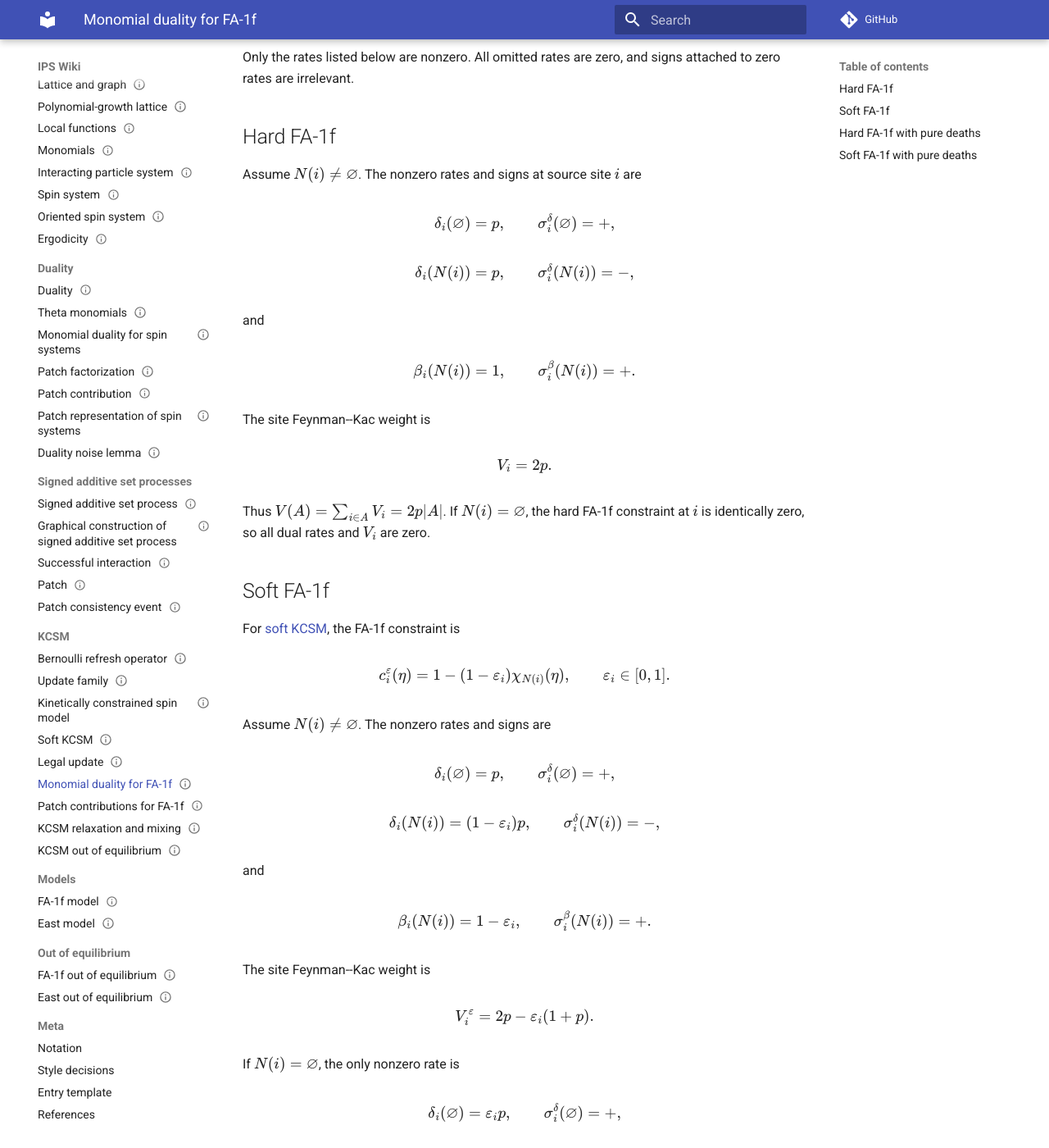
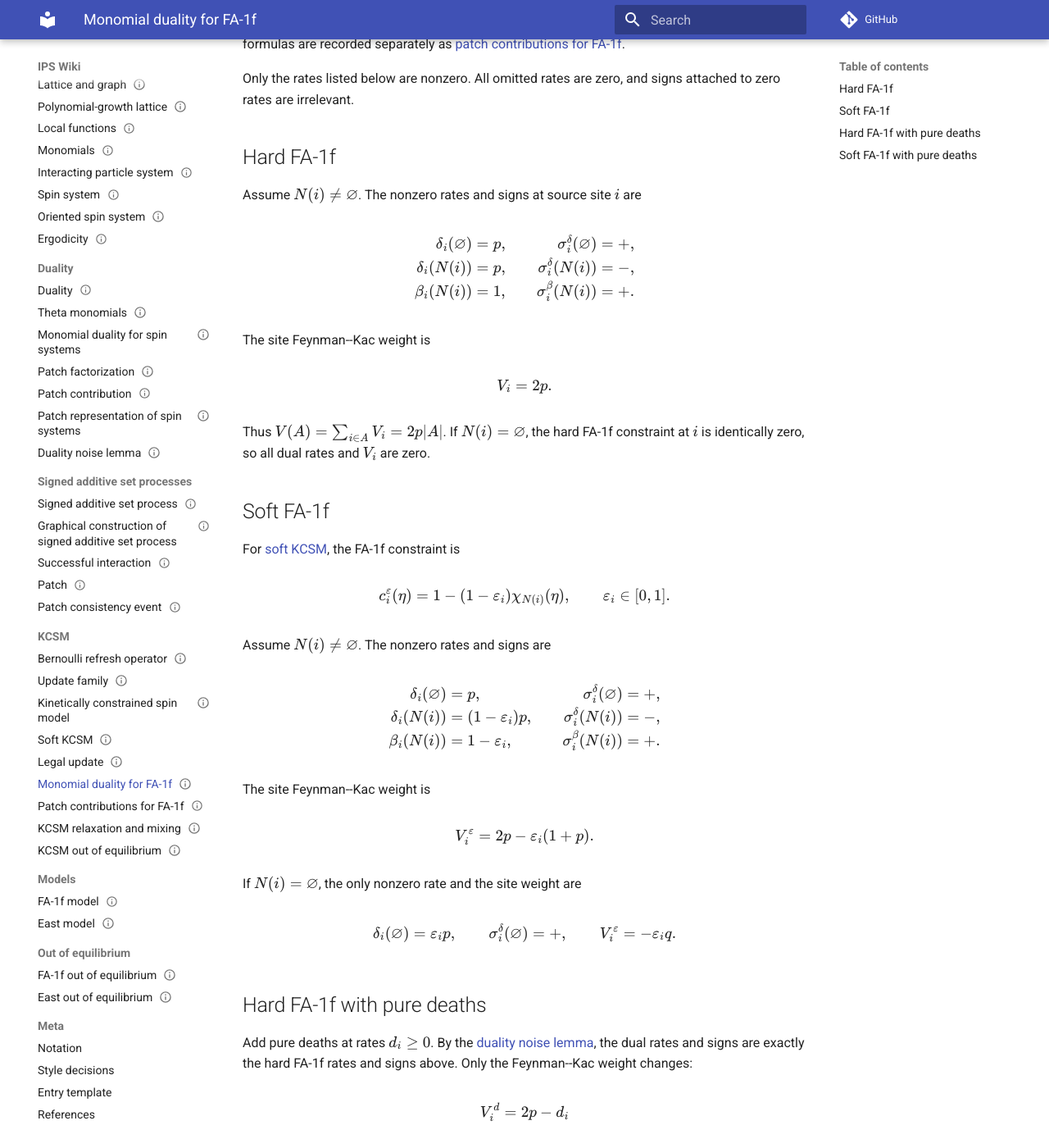
Before and after one commit to maciejgluchowski86-beep/ips-wiki, an MkDocs documentation site: the page built from docs/entries/monomial-duality-for-fa-1f.md, in a window 1280 px wide and 1400 px high, scrolled down 215 px. Shown: the whole window at 82% size. Built offline with MkDocs 1.6.1 and Material for MkDocs 9.7.7, drawn with Linux system fonts in a browser that asks for light colours; comment, search, counter and statistics services are not loaded; some of the changed text lies outside the part shown.

Commit message:
link FA-1f duality to patch contributions

```diff
--- a/docs/entries/monomial-duality-for-fa-1f.md
+++ b/docs/entries/monomial-duality-for-fa-1f.md
@@ -10,7 +10,7 @@ tags:
 
 # Monomial duality for FA-1f
 
-This entry records the [signed additive set process](signed-additive-set-process.md) appearing in [monomial duality for spin systems](monomial-duality-for-spin-systems.md) for the [FA-1f model](fa-1f-model.md). Write \(p=1-q\), where \(q\) is the vacancy density. The source-keeping empty update is omitted: \(\beta_i(\vn)=0\).
+This entry records the [signed additive set process](signed-additive-set-process.md) appearing in [monomial duality for spin systems](monomial-duality-for-spin-systems.md) for the [FA-1f model](fa-1f-model.md). Write \(p=1-q\), where \(q\) is the vacancy density. The source-keeping empty update is omitted: \(\beta_i(\vn)=0\). The resulting hard FA-1f [patch contribution](patch-contribution.md) formulas are recorded separately as [patch contributions for FA-1f](patch-contributions-for-fa-1f.md).
 
 Only the rates listed below are nonzero. All omitted rates are zero, and signs attached to zero rates are irrelevant.
 
@@ -19,23 +19,19 @@ Only the rates listed below are nonzero. All omitted rates are zero, and signs a
 Assume \(N(i)\ne\vn\). The nonzero rates and signs at source site \(i\) are
 
 $$
-\delta_i(\vn)=p,
-\qquad
-\sigma_i^\delta(\vn)=+,
-$$
-
-$$
-\delta_i(N(i))=p,
-\qquad
-\sigma_i^\delta(N(i))=-,
-$$
-
-and
-
-$$
-\beta_i(N(i))=1,
-\qquad
-\sigma_i^\beta(N(i))=+.
+\begin{aligned}
+\delta_i(\vn)&=p,
+&
+\sigma_i^\delta(\vn)&=+,
+\\
+\delta_i(N(i))&=p,
+&
+\sigma_i^\delta(N(i))&=-,
+\\
+\beta_i(N(i))&=1,
+&
+\sigma_i^\beta(N(i))&=+.
+\end{aligned}
 $$
 
 The site Feynman--Kac weight is
@@ -58,23 +54,19 @@ $$
 Assume \(N(i)\ne\vn\). The nonzero rates and signs are
 
 $$
-\delta_i(\vn)=p,
-\qquad
-\sigma_i^\delta(\vn)=+,
-$$
-
-$$
-\delta_i(N(i))=(1-\varepsilon_i)p,
-\qquad
-\sigma_i^\delta(N(i))=-,
-$$
-
-and
-
-$$
-\beta_i(N(i))=1-\varepsilon_i,
-\qquad
-\sigma_i^\beta(N(i))=+.
+\begin{aligned}
+\delta_i(\vn)&=p,
+&
+\sigma_i^\delta(\vn)&=+,
+\\
+\delta_i(N(i))&=(1-\varepsilon_i)p,
+&
+\sigma_i^\delta(N(i))&=-,
+\\
+\beta_i(N(i))&=1-\varepsilon_i,
+&
+\sigma_i^\beta(N(i))&=+.
+\end{aligned}
 $$
 
 The site Feynman--Kac weight is
@@ -83,17 +75,13 @@ $$
 V_i^\varepsilon=2p-\varepsilon_i(1+p).
 $$
 
-If \(N(i)=\vn\), the only nonzero rate is
+If \(N(i)=\vn\), the only nonzero rate and the site weight are
 
 $$
 \delta_i(\vn)=\varepsilon_i p,
 \qquad
 \sigma_i^\delta(\vn)=+,
-$$
-
-and
-
-$$
+\qquad
 V_i^\varepsilon=-\varepsilon_i q.
 $$
 
```
